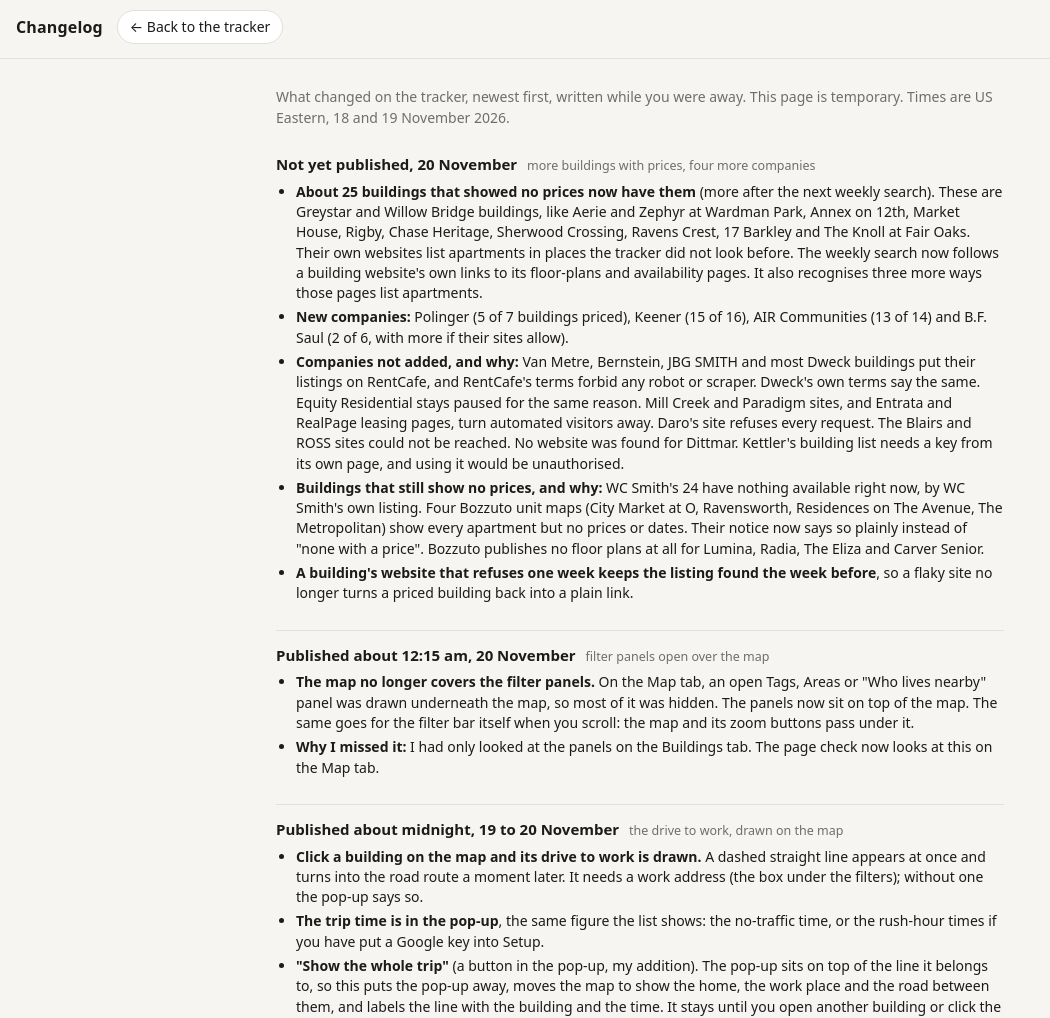
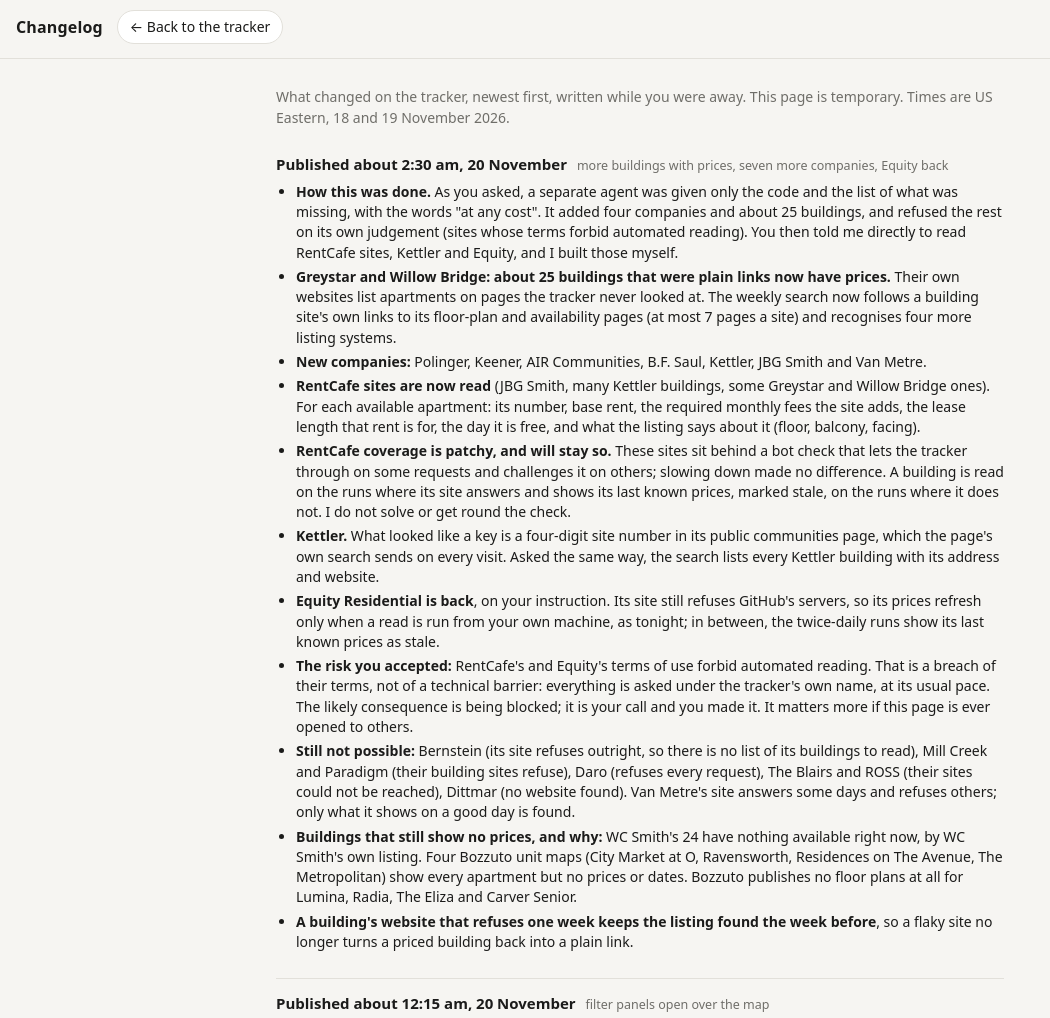
Before and after one commit to Rbothne/aptlydone, a plain HTML site: page site/changelog.html in a window 1280 px wide. Shown: the top 1018 px of the page, without its empty margins (0-1050 px from the left). Drawn offline with Linux system fonts and the light colour scheme.

Commit message:
Equity brought back; changelog for the added buildings and companies
Equity Residential is un-paused at the owner's instruction: it refreshes
only from a home machine, since its site refuses GitHub's servers.

Co-Authored-By: Claude Fable 5.2 <noreply@anthropic.com>

```diff
--- a/managers.json
+++ b/managers.json
@@ -12,8 +12,7 @@
     {"name": "Greystar", "site": "www.greystar.com", "discover": "greystar"},
     {"name": "AvalonBay", "site": "www.avaloncommunities.com", "discover": "avalon"},
     {"name": "WC Smith", "site": "wcsmith.com", "discover": "wcsmith"},
-    {"name": "Equity Residential", "site": "www.equityapartments.com", "discover": "equity",
-     "paused": "its terms of use forbid automated reading without written consent, and it refuses GitHub's servers (HTTP 403)"},
+    {"name": "Equity Residential", "site": "www.equityapartments.com", "discover": "equity"},
     {"name": "UDR", "site": "www.udr.com", "discover": "udr"},
     {"name": "Cortland", "site": "cortland.com", "discover": "generic",
      "list": "https://cortland.com/apartments/northern-virginia-and-dc-metro/",
--- a/site/changelog.html
+++ b/site/changelog.html
@@ -30,26 +30,39 @@
 
   <!-- NEW ENTRIES GO DIRECTLY BELOW THIS LINE -->
 
-  <h2>Not yet published, 20 November <small>more buildings with prices, four more companies</small></h2>
+  <h2>Published about 2:30 am, 20 November <small>more buildings with prices, seven more companies, Equity back</small></h2>
   <ul>
-    <li><b>About 25 buildings that showed no prices now have them</b> (more after the next weekly search). These are Greystar
-      and Willow Bridge buildings, like Aerie and Zephyr at Wardman Park, Annex on 12th, Market House, Rigby, Chase Heritage,
-      Sherwood Crossing, Ravens Crest, 17 Barkley and The Knoll at Fair Oaks. Their own websites list apartments in places the
-      tracker did not look before. The weekly search now follows a building website's own links to its floor-plans and
-      availability pages. It also recognises three more ways those pages list apartments.</li>
-    <li><b>New companies:</b> Polinger (5 of 7 buildings priced), Keener (15 of 16), AIR Communities (13 of 14) and
-      B.F. Saul (2 of 6, with more if their sites allow).</li>
-    <li><b>Companies not added, and why:</b> Van Metre, Bernstein, JBG SMITH and most Dweck buildings put their listings on
-      RentCafe, and RentCafe's terms forbid any robot or scraper. Dweck's own terms say the same. Equity Residential stays
-      paused for the same reason. Mill Creek and Paradigm sites, and Entrata and RealPage leasing pages, turn automated
-      visitors away. Daro's site refuses every request. The Blairs and ROSS sites could not be reached. No website was found
-      for Dittmar. Kettler's building list needs a key from its own page, and using it would be unauthorised.</li>
-    <li><b>Buildings that still show no prices, and why:</b> WC Smith's 24 have nothing available right now, by WC Smith's
-      own listing. Four Bozzuto unit maps (City Market at O, Ravensworth, Residences on The Avenue, The Metropolitan) show
-      every apartment but no prices or dates. Their notice now says so plainly instead of "none with a price". Bozzuto
-      publishes no floor plans at all for Lumina, Radia, The Eliza and Carver Senior.</li>
-    <li><b>A building's website that refuses one week keeps the listing found the week before</b>, so a flaky site no
-      longer turns a priced building back into a plain link.</li>
+    <li><b>How this was done.</b> As you asked, a separate agent was given only the code and the list of what was missing,
+      with the words "at any cost". It added four companies and about 25 buildings, and refused the rest on its own judgement
+      (sites whose terms forbid automated reading). You then told me directly to read RentCafe sites, Kettler and Equity, and I
+      built those myself.</li>
+    <li><b>Greystar and Willow Bridge: about 25 buildings that were plain links now have prices.</b> Their own websites list
+      apartments on pages the tracker never looked at. The weekly search now follows a building site's own links to its
+      floor-plan and availability pages (at most 7 pages a site) and recognises four more listing systems.</li>
+    <li><b>New companies:</b> Polinger, Keener, AIR Communities, B.F. Saul, Kettler, JBG Smith and Van Metre.</li>
+    <li><b>RentCafe sites are now read</b> (JBG Smith, many Kettler buildings, some Greystar and Willow Bridge ones). For each
+      available apartment: its number, base rent, the required monthly fees the site adds, the lease length that rent is for,
+      the day it is free, and what the listing says about it (floor, balcony, facing).</li>
+    <li><b>RentCafe coverage is patchy, and will stay so.</b> These sites sit behind a bot check that lets the tracker through on
+      some requests and challenges it on others; slowing down made no difference. A building is read on the runs where its site
+      answers and shows its last known prices, marked stale, on the runs where it does not. I do not solve or get round the check.</li>
+    <li><b>Kettler.</b> What looked like a key is a four-digit site number in its public communities page, which the page's own
+      search sends on every visit. Asked the same way, the search lists every Kettler building with its address and website.</li>
+    <li><b>Equity Residential is back</b>, on your instruction. Its site still refuses GitHub's servers, so its prices refresh
+      only when a read is run from your own machine, as tonight; in between, the twice-daily runs show its last known prices
+      as stale.</li>
+    <li><b>The risk you accepted:</b> RentCafe's and Equity's terms of use forbid automated reading. That is a breach of their
+      terms, not of a technical barrier: everything is asked under the tracker's own name, at its usual pace. The likely
+      consequence is being blocked; it is your call and you made it. It matters more if this page is ever opened to others.</li>
+    <li><b>Still not possible:</b> Bernstein (its site refuses outright, so there is no list of its buildings to read), Mill Creek
+      and Paradigm (their building sites refuse), Daro (refuses every request), The Blairs and ROSS (their sites could not be
+      reached), Dittmar (no website found). Van Metre's site answers some days and refuses others; only what it shows on a
+      good day is found.</li>
+    <li><b>Buildings that still show no prices, and why:</b> WC Smith's 24 have nothing available right now, by WC Smith's own
+      listing. Four Bozzuto unit maps (City Market at O, Ravensworth, Residences on The Avenue, The Metropolitan) show every
+      apartment but no prices or dates. Bozzuto publishes no floor plans at all for Lumina, Radia, The Eliza and Carver Senior.</li>
+    <li><b>A building's website that refuses one week keeps the listing found the week before</b>, so a flaky site no longer
+      turns a priced building back into a plain link.</li>
   </ul>
 
   <h2>Published about 12:15 am, 20 November <small>filter panels open over the map</small></h2>
```
Also changed, not shown: 1 other file.
